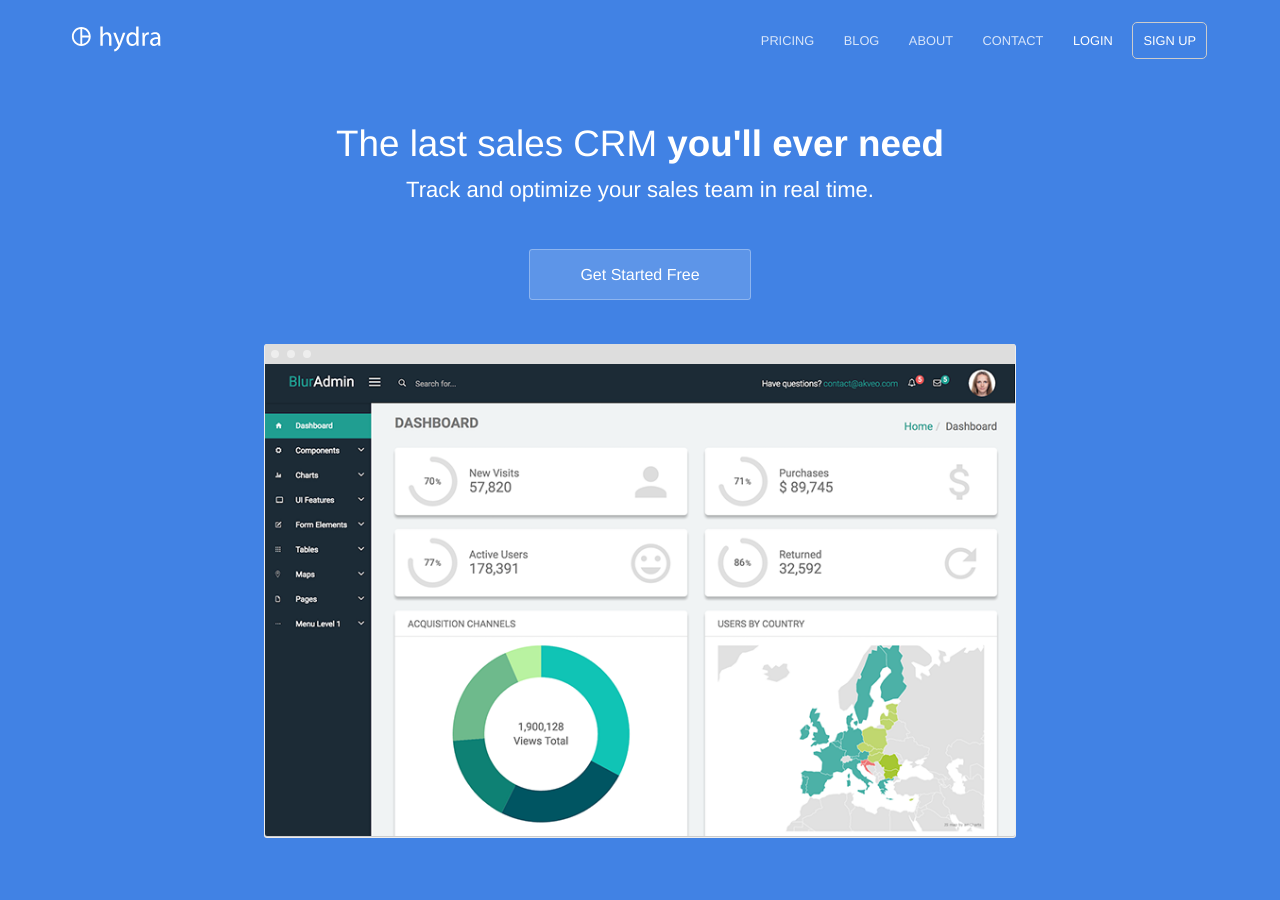
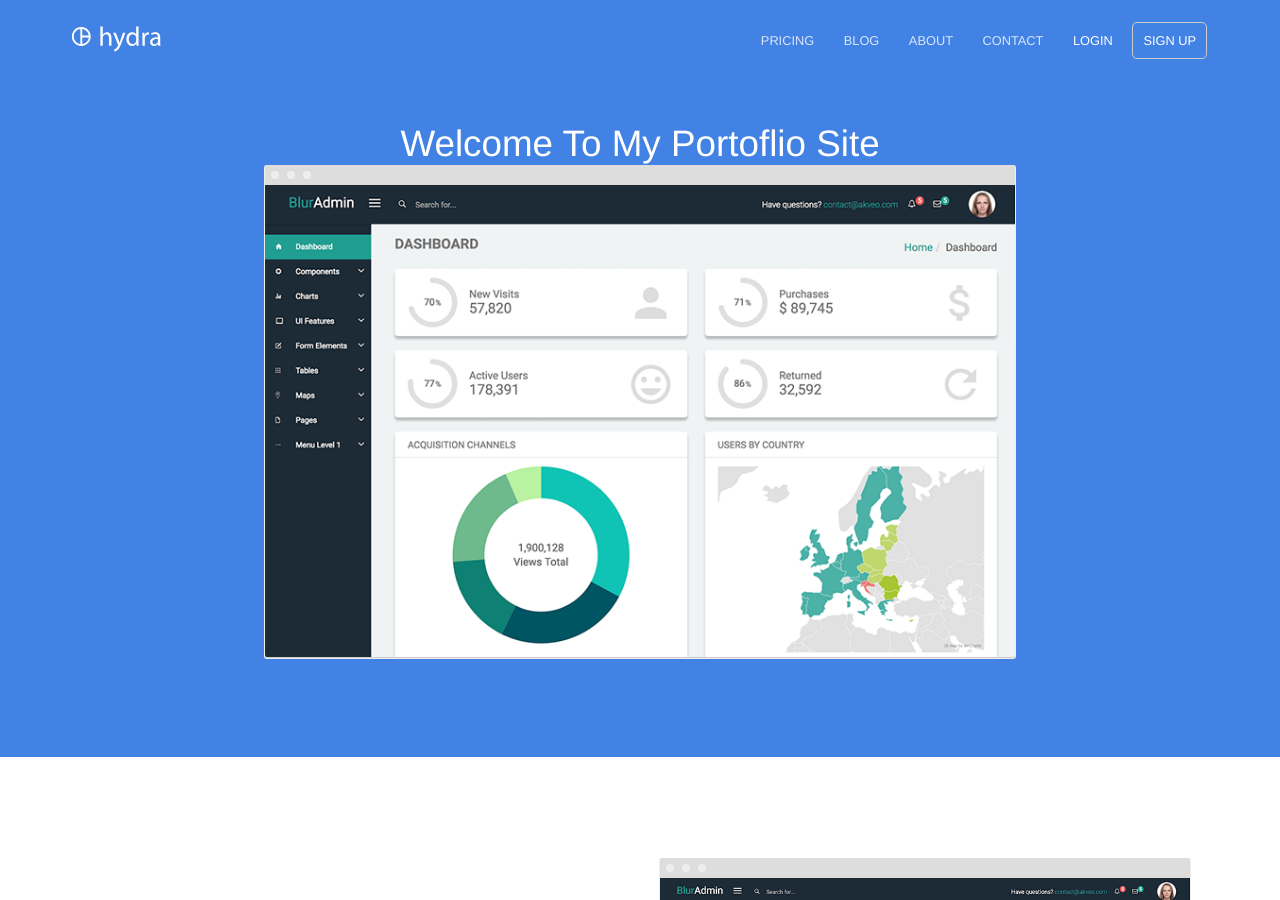
Before and after one commit to GodfredApps/portfolio-alx.io, a Jekyll site: the page built from index.html, in a window 1280 px wide and 900 px high. Built offline with Jekyll 4.4.1, drawn with Linux system fonts in a browser that asks for light colours.

Commit message:
small tweaks done

```diff
--- a/index.html
+++ b/index.html
@@ -1,12 +1,10 @@
 ---
-title: The last sales CRM you'll ever need
+title: Portoflio site for Godfred Apps Alx
 description: Track and optimize your sales team in real time
 ---
 <section class="hero">
 	<div class="text-container">
-		<h1 class="editable">The last sales CRM <strong>you'll ever need</strong></h1>
-		<p class="subtext editable">Track and optimize your sales team in real time.</p>
-		<div class="cta button alt"><a href="{{ site.baseurl }}/contact/">Get Started Free</a></div>
+		<div><h1>Welcome To My Portoflio Site</h1></div>
 		<div>
 			<img src="{{ site.baseurl }}/images/dashboard.png" alt="Screenshot" class="screenshot editable" />
 		</div>
```
Also changed, not shown: README.md.
